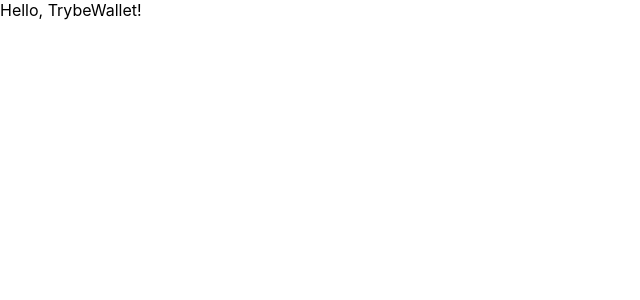
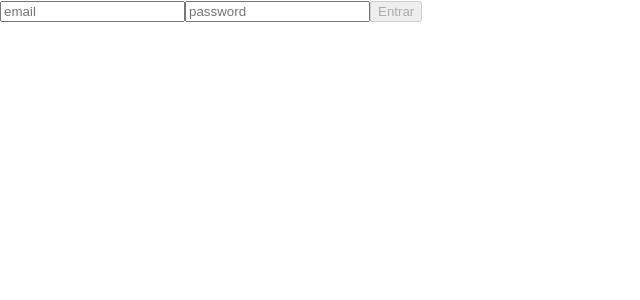
Before and after one commit to kinishii1/project-trybewallets-trybe, a React (Vite) app: page / in a window 1280 px wide. Shown: the top 300 px of the page, without its empty margins (0-640 px from the left). Built offline with nearby package versions, Linux system fonts and the light colour scheme.

Commit message:
criando rotas e configuração inicial redux

```diff
--- a/src/App.tsx
+++ b/src/App.tsx
@@ -1,7 +1,15 @@
 import React from 'react';
+import { Route, Routes } from 'react-router-dom';
+import Login from './pages/Login';
+import Wallet from './pages/Wallet';
 
 function App() {
-  return <div>Hello, TrybeWallet!</div>;
+  return (
+    <Routes>
+      <Route path='/' element={<Login />}/>
+      <Route path='/carteira' element={<Wallet />}/>
+    </Routes>
+  );
 }
 
 export default App;
--- a/src/components/Header.tsx
+++ b/src/components/Header.tsx
@@ -1,5 +1,16 @@
+import { useSelector } from "react-redux";
+
 function Header() {
-  return <div>Header</div>;
+  const { email } = useSelector((state: any) => state.user);
+  return (
+    <>
+      <h2 data-testid="email-field">{email}</h2>
+      <h2 data-testid="total-field">
+        {0}
+        <span data-testid="header-currency-field">BRL</span>
+      </h2>
+    </>
+  );
 }
 
 export default Header;
--- a/src/main.tsx
+++ b/src/main.tsx
@@ -1,13 +1,14 @@
-import React from 'react';
-import ReactDOM from 'react-dom/client';
-import { BrowserRouter } from 'react-router-dom';
-import './index.css';
-import App from './App';
+import ReactDOM from "react-dom/client";
+import { BrowserRouter } from "react-router-dom";
+import "./index.css";
+import App from "./App";
+import { Provider } from "react-redux";
+import store from "./redux";
 
-ReactDOM
-  .createRoot(document.getElementById('root') as HTMLElement)
-  .render(
+ReactDOM.createRoot(document.getElementById("root") as HTMLElement).render(
+  <Provider store={ store }>
     <BrowserRouter>
       <App />
-    </BrowserRouter>,
-  );
+    </BrowserRouter>
+  </Provider>,
+);
--- a/src/pages/Login.tsx
+++ b/src/pages/Login.tsx
@@ -1,5 +1,59 @@
+import { useState } from "react";
+import { useDispatch, useSelector } from "react-redux";
+import { RootReducer } from "../types";
+import { login } from "../redux/actions";
+import { useNavigate } from "react-router-dom";
+
+type FormType = {
+  email: string;
+  password: string;
+};
+
 function Login() {
-  return <div>Login</div>;
+  const { email: emailState } = useSelector((state: RootReducer) => state.user);
+  console.log(emailState);
+  const [form, setForm] = useState<FormType>({ email: emailState, password: "" });
+  const navigate = useNavigate();
+  const dispatch = useDispatch();
+  const handleChange = ({ target }: React.ChangeEvent<HTMLInputElement>) => {
+    const { name, value } = target;
+    setForm({ ...form, [name]: value });
+  };
+
+  const isDisabled = (formToCheck: FormType) => {
+    const { email, password } = formToCheck;
+    const regex = /\S+@\S+\.\S+/;
+    const SIX = 6;
+    return !(regex.test(email) && password.length >= SIX);
+  };
+
+  const handleSubmit = (event: React.FormEvent<HTMLFormElement>) => {
+    event.preventDefault();
+    navigate('/carteira');
+    dispatch(login(form.email));
+  };
+
+  return (
+    <form onSubmit={ handleSubmit }>
+      <input
+        type="email"
+        name="email"
+        data-testid="email-input"
+        placeholder="email"
+        onChange={ handleChange }
+      />
+      <input
+        type="password"
+        name="password"
+        data-testid="password-input"
+        placeholder="password"
+        onChange={ handleChange }
+      />
+      <button type="submit" disabled={ isDisabled(form) }>
+        Entrar
+      </button>
+    </form>
+  );
 }
 
 export default Login;
--- a/src/pages/Wallet.tsx
+++ b/src/pages/Wallet.tsx
@@ -1,5 +1,7 @@
+import Header from "../components/Header";
+
 function Wallet() {
-  return <div>TrybeWallet</div>;
+  return <Header />;
 }
 
 export default Wallet;
--- a/src/redux/actions/index.ts
+++ b/src/redux/actions/index.ts
@@ -1 +1,7 @@
 // Coloque aqui suas actions
+export const LOGIN = 'LOGIN';
+
+export const login = (email: string) => ({
+  type: LOGIN,
+  payload: email,
+});
--- a/src/redux/index.ts
+++ b/src/redux/index.ts
@@ -1 +1,8 @@
-// configure aqui sua store
+import { composeWithDevTools } from '@redux-devtools/extension';
+import { legacy_createStore as createStore } from 'redux';
+import rootReducer from './reducers';
+
+const store = createStore(rootReducer, composeWithDevTools());
+
+window.store = store;
+export default store;
--- a/src/redux/reducers/index.ts
+++ b/src/redux/reducers/index.ts
@@ -1,7 +1,13 @@
 // import user from './user';
 // import wallet from './wallet';
+import { combineReducers } from "redux";
+import user from "./user";
 
 // Configure os seus reducers.
 // ATENÇÃO: você obrigatoriamente tem que utilizar as chaves "user" e "wallet" no seu estado global
 
-export default () => {}; // delete essa linha e configure os seus reducers
+const rootReducer = combineReducers({
+  user,
+});
+
+export default rootReducer;
--- a/src/redux/reducers/user.ts
+++ b/src/redux/reducers/user.ts
@@ -1 +1,19 @@
+import { LOGIN } from "../actions";
+
 // Esse reducer será responsável por tratar as informações da pessoa usuária
+const INITIAL_STATE = {
+  email: '',
+};
+
+const user = (state = INITIAL_STATE, action: any) => {
+  switch (action.type) {
+    case LOGIN:
+      return {
+        email: action.payload,
+      };
+    default:
+      return state;
+  }
+};
+
+export default user;
--- /dev/null
+++ b/src/types.ts
@@ -0,0 +1,13 @@
+export type UserReducer = {
+  email: string;
+};
+
+export type WalletReducer = {
+  currencies: [];
+  expenses: [];
+};
+
+export type RootReducer = {
+  user: UserReducer;
+  wallet: WalletReducer;
+};
```
